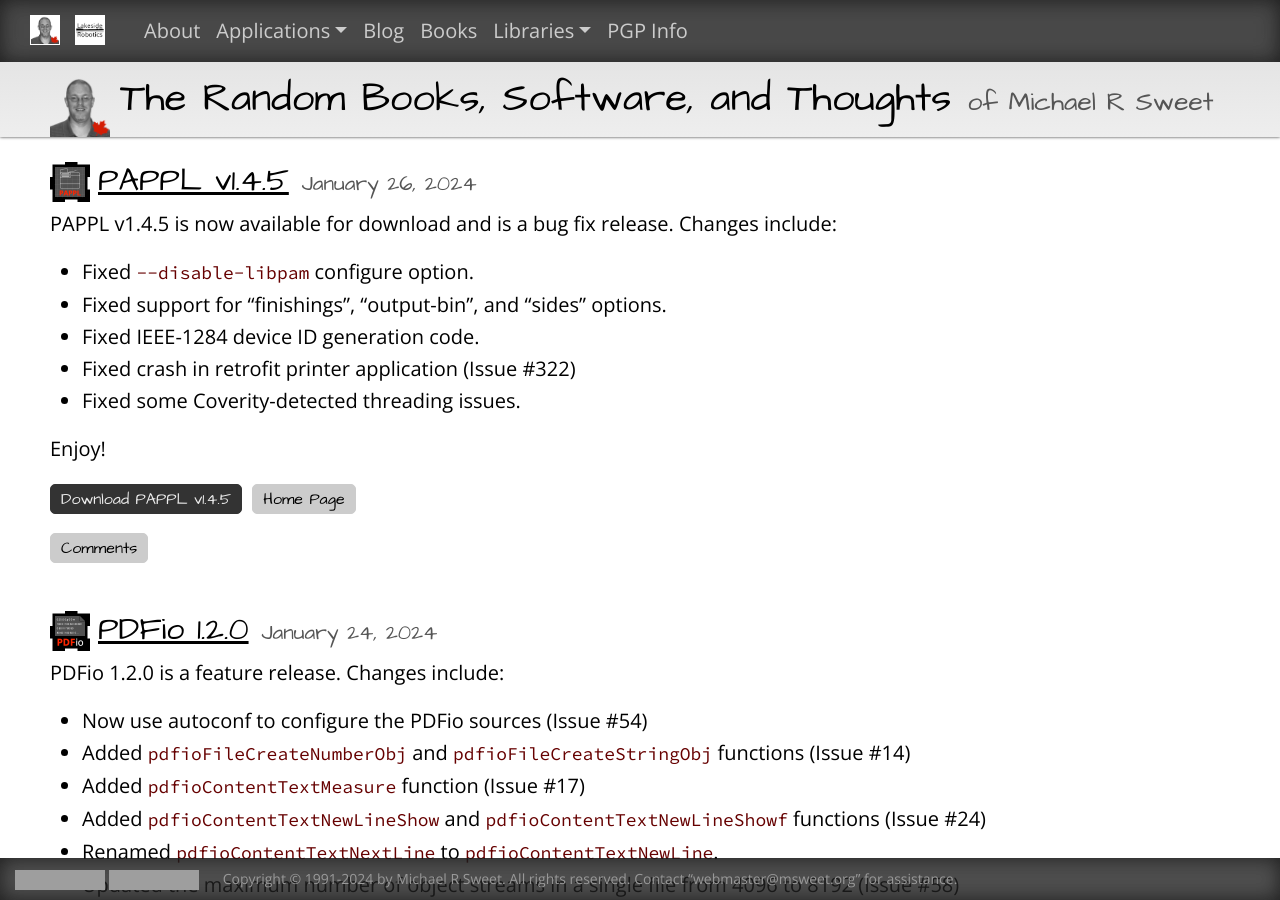
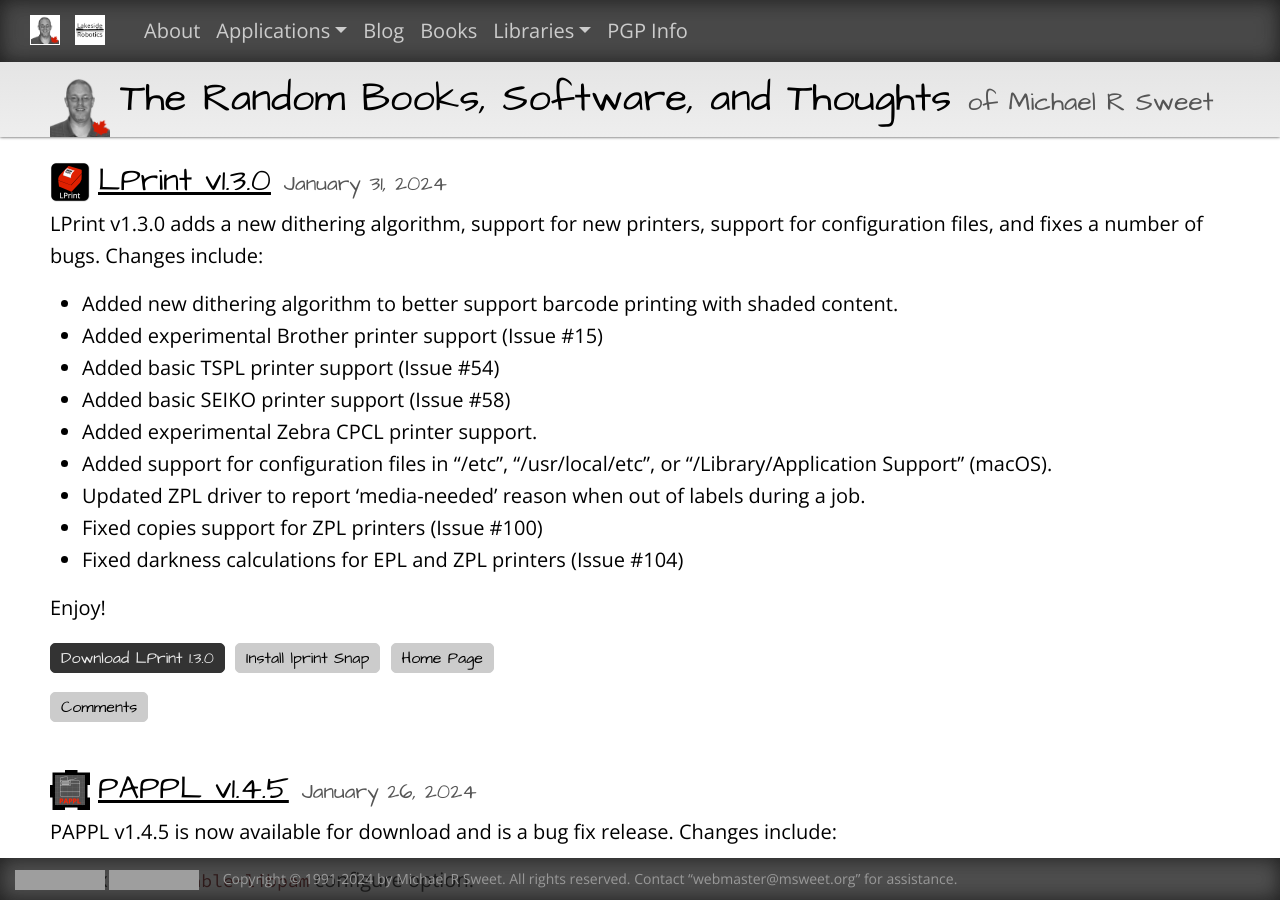
Before and after one commit to michaelrsweet/michaelrsweet.github.com, a Jekyll site: the page built from index.html, in a window 1280 px wide and 900 px high. Built offline with Jekyll 4.4.1, drawn with Linux system fonts in a browser that asks for light colours; some of the changed text lies outside the part shown; grey boxes are pictures that could not be loaded.

Commit message:
LPrint 1.3.0.

```diff
--- /dev/null
+++ b/_posts/2024-01-31-lprint-1.3.0.md
@@ -0,0 +1,31 @@
+---
+title: LPrint v1.3.0
+category: lprint
+layout: post
+permalink: /blog/:year-:month-:day-:title.html
+excerpt_separator: <!--more-->
+comments: true
+commentform: true
+---
+
+LPrint v1.3.0 adds a new dithering algorithm, support for new printers, support
+for configuration files, and fixes a number of bugs.  Changes include:
+
+- Added new dithering algorithm to better support barcode printing with shaded
+  content.
+- Added experimental Brother printer support (Issue #15)
+- Added basic TSPL printer support (Issue #54)
+- Added basic SEIKO printer support (Issue #58)
+- Added experimental Zebra CPCL printer support.
+- Added support for configuration files in "/etc", "/usr/local/etc", or
+  "/Library/Application Support" (macOS).
+- Updated ZPL driver to report 'media-needed' reason when out of labels during a
+  job.
+- Fixed copies support for ZPL printers (Issue #100)
+- Fixed darkness calculations for EPL and ZPL printers (Issue #104)
+
+Enjoy!
+
+<a class="btn btn-primary" href="https://github.com/michaelrsweet/lprint/releases/tag/v1.3.0">Download LPrint 1.3.0</a>
+<a class="btn btn-default" href="https://snapcraft.io/lprint">Install lprint Snap</a>
+<a class="btn btn-default" href="/lprint/index.html">Home Page</a>
--- a/lprint/index.md
+++ b/lprint/index.md
@@ -2,7 +2,7 @@
 title: LPrint
 subtitle: A Label Printer Application
 author: Michael R Sweet
-copyright: Copyright © 2019-2022 by Michael R Sweet
+copyright: Copyright © 2019-2024 by Michael R Sweet
 project: lprint
 project_name: LPrint
 logo: lprint-160.png
@@ -39,8 +39,11 @@
   </div><div class="col-lg-9">
     <p>Printers:</p>
     <ul>
+      <li>Brother: Experimental support for QL- and PT-series printers</li>
       <li>DYMO:  LabelMANAGER 400, LabelMANAGER 450, LabelMANAGER PC, LabelMANAGER PC II, LabelMANAGER PNP, LabelPOINT 350, LabelWriter 300, LabelWriter 310, LabelWriter 315, LabelWriter 320, LabelWriter 330, LabelWriter 330 Turbo, LabelWriter 400, LabelWriter 400 Turbo, LabelWriter 450, LabelWriter 450 DUO, LabelWriter 450 Turbo, LabelWriter 4XL, LabelWriter DUO, LabelWriter DUO 128, and LabelWriter SE450</li>
-      <li>Zebra: All EPL2 and ZPL printers</li>
+      <li>SEIKO: SLP100, SLP200, SLP240, SLP410, SLP420, SLP430, SLP440, SLP450, SLP620, SLP650, SLP650SE</li>
+      <li>TSC: Experimental support for TSPL/TSPL2 printers</li>
+      <li>Zebra: All EPL2 and ZPL printers, experimental support for CPCL printers</li>
     </ul>
   </div></div>
 </div>
--- a/lprint/lprint.md
+++ b/lprint/lprint.md
@@ -2,7 +2,7 @@
 title: LPrint Documentation
 subtitle: Documentation
 author: Michael R Sweet
-copyright: Copyright © 2019-2022 by Michael R Sweet
+copyright: Copyright © 2019-2024 by Michael R Sweet
 project: lprint
 project_name: LPrint
 logo: lprint-160.png
@@ -14,8 +14,8 @@
 LPrint Documentation
 ====================
 
-LPrint v1.2 - December 22, 2022
-Copyright 2019-2022 by Michael R Sweet
+LPrint v1.3.0 - January 31, 2024
+Copyright 2019-2024 by Michael R Sweet
 
 LPrint is licensed under the Apache License Version 2.0.  See the files
 "LICENSE" and "NOTICE" for more information.
@@ -51,14 +53,15 @@
 printers.
 
 LPrint supports the full range of options and features supported by the
-embedded drivers - currently most DYMO and Zebra EPL2/ZPL label printers.
-Whenever possible, LPrint will auto-detect the make and model of your printer
-and its installed capabilities.  And you can configure the default values of all
-options as well as manually configure the media that is loaded in each printer.
+embedded drivers - currently most DYMO, Seiko, TSPL, and Zebra EPL2/ZPL label
+printers.  Whenever possible, LPrint will auto-detect the make and model of your
+printer and its installed capabilities.  And you can configure the default
+values of all options as well as manually configure the media that is loaded in
+each printer.
 
-LPrint also offers a simple network server mode that makes any label printers
+LPrint also offers a simple network server mode that makes your label printers
 appear as IPP Everywhere™/AirPrint™/Mopria™ printers on your network.  Thus, any
-Android™, Chrome OS™, iOS®, Linux, macOS, or Windows 10/11 client can use any
+Android™, Chrome OS™, iOS®, Linux®, macOS®, or Windows® 10/11 client can use any
 label printer supported by LPrint.  And you can, of course, send jobs from
 LPrint to an LPrint server on the network.
 
@@ -70,15 +73,17 @@
 ------------
 
 LPrint is published as a snap for Linux.  Run the following commands to install
-it:
+it and start the server:
 
     sudo snap install core         (if you haven't already done so)
+    sudo snap install avahi        (some Debian-based distros)
     sudo snap install lprint
     sudo snap connect lprint:raw-usb
+    sudo snap connect lprint:avahi-control
     sudo snap start lprint.lprint-server
 
 A package file is included with all source releases on Github for use on macOS
-10.14 and higher for both Intel and Apple Silicon.
+11 and higher for both Intel and Apple Silicon.
 
 If you need to install LPrint from source, you'll need a "make" program, a C99
 compiler (Clang and GCC work), the CUPS developer files, and the PAPPL developer
@@ -280,7 +285,8 @@
 - "-o admin-group=GROUP": Specifies a group to use for remote authentication.
 - "-o auth-service=SERVICE": Specifies a PAM service for remote authentication.
 - "-o listen-hostname=HOSTNAME": Sets the network hostname to resolve for listen
-  addresses - "*" for the wildcard addresses.
+  addresses - "*" for the wildcard addresses, "localhost" to only listen for
+  local print requests.
 - "-o log-file=FILENAME": Specifies a log file.
 - "-o log-file=-": Specifies that log entries are written to the standard error.
 - "-o log-file=syslog": Specifies that log entries are sent to the system log.
@@ -301,13 +308,42 @@
   - 'web-security': Enable web-based security configuration
   - 'no-tls': Disable TLS (encryption) support
 - "-o server-port=NNN": Sets the network port number; the default is randomly
-  assigned.
+  assigned starting at 8000.
 - "-o spool-directory=DIRECTORY": Specifies the directory to store print files.
 
 When using the LPrint snap you can set these options using the `snap set`
 command, for example:
 
     sudo snap set lprint auth-service=other
+
+When using the LPrint package for macOS, you can set these options by creating
+the "/Library/Application Support/lprint.conf" file and listing the options one
+per line, for example:
+
+    sudo vi "/Library/Application Support/lprint.conf"
+    i
+    auth-service=other
+    listen-hostname=localhost
+    :wq
+
+Other operating systems will look for the "lprint.conf" file in the "/etc" and
+"/usr/local/etc" directories.
+
+After changing these options you'll need to restart the server.  On macOS the
+`launchctl` command is used:
+
+    sudo launchctl stop org.msweet.lprint
+    sudo launchctl start org.msweet.lprint
+
+Similarly, on Linux the `systemctl` command is used:
+
+    sudo systemctl restart lprint.service
+
+If you've run the server by hand, just use the "shutdown" sub-command and then
+run the server again:
+
+    sudo lprint shutdown
+    sudo lprint server
 
 > *Note:* When you install the LPrint snap on Linux or the package on macOS, the
 > server is automatically run as root.  When you install from source, a
```
Also changed, not shown: other parts of lprint/index.md (+2 -2 lines), other parts of lprint/lprint.md (+5 -2 lines).
